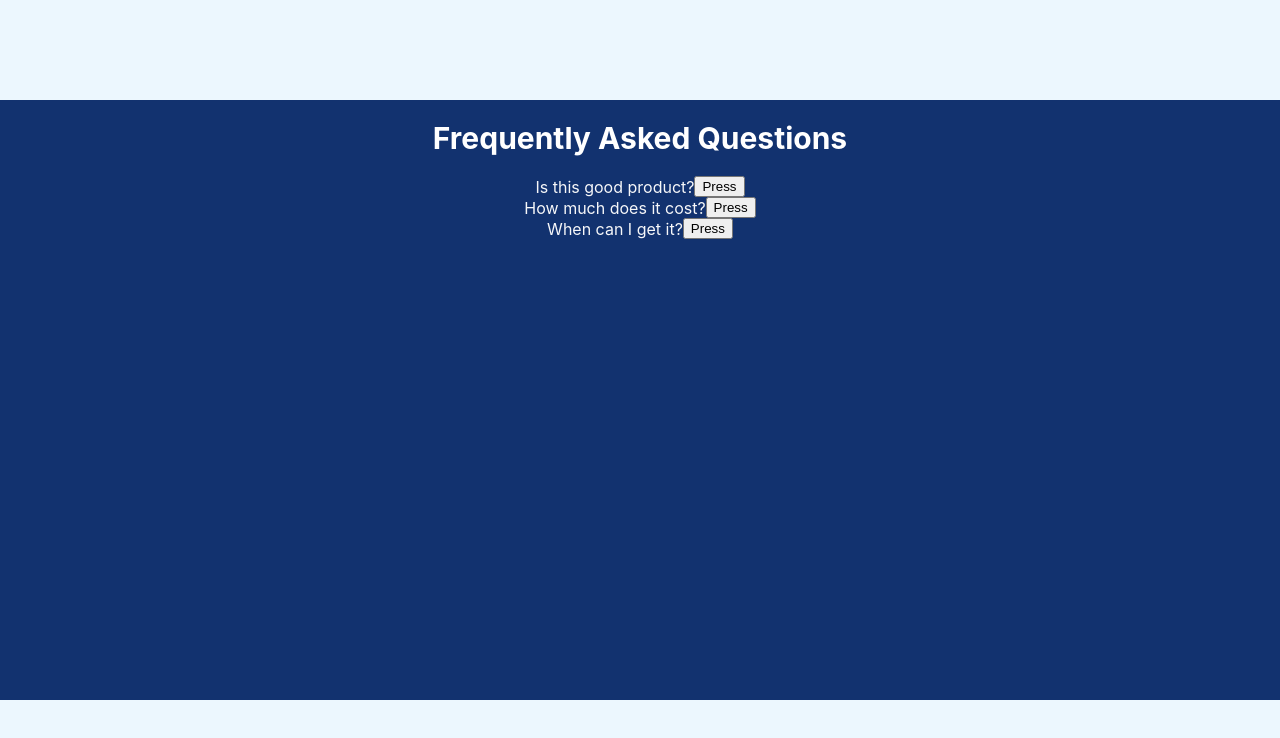
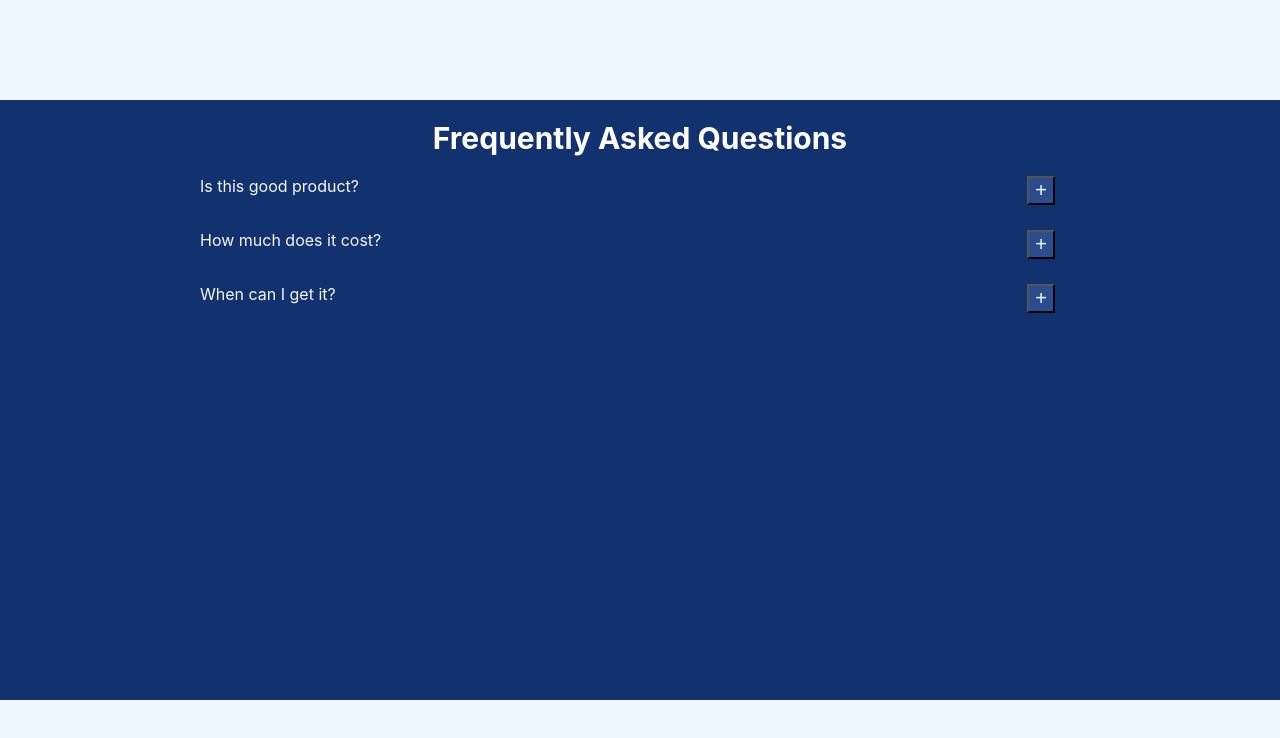
Before and after one commit to PuspitaGoswami/FAQ-Accordion, a React (Create React App) app: page / in a window 1280 px wide. Shown: the top 738 px of the page. Built offline with nearby package versions, Linux system fonts and the light colour scheme.

Commit message:
style changes

```diff
--- a/src/App.css
+++ b/src/App.css
@@ -27,19 +27,28 @@
   color: #FFFFFF;
 }
 .question-container{
+  color: #f6f7f9;
+  padding: 0px 25px 25px 0px;
   display: flex;
-  justify-content: center;
-  align-items: center;
-  color: #f6f7f9;
+    justify-content: space-between;
 
+}
+.wrapper{
+  margin-left: 200px;
+  margin-right: 200px;
 }
 .questions{
   background-color: #2b4d8e;
-  margin-left: 200px;
-  margin-right: 200px;
+
 }
 .answer{
   display: flex;
   justify-content: center;
   padding: 20px;
+  color:#f6f7f9 ;
 }
+.button{
+  font-size: 20px;
+  background-color:#2b4d8e ;
+  color: #f6f7f9;
+}
--- a/src/App.js
+++ b/src/App.js
@@ -45,9 +45,11 @@ function App() {
       <div className='container-wrap'>
       <div className='heading-container'><h1>Frequently Asked Questions</h1></div>
         {questions.map((question)=>(
+          <div className='wrapper'>
+          <div className='question-container' key={question.id}>{question.title}
           <div>
-          <div className='question-container' key={question.id}>{question.title}
-         <button className='button' onClick={() => display_info(question.id)}>Press</button>
+         <button className='button' onClick={() => display_info(question.id)}> +</button>
+         </div>
          </div>
 
             <div className='questions'>
```
